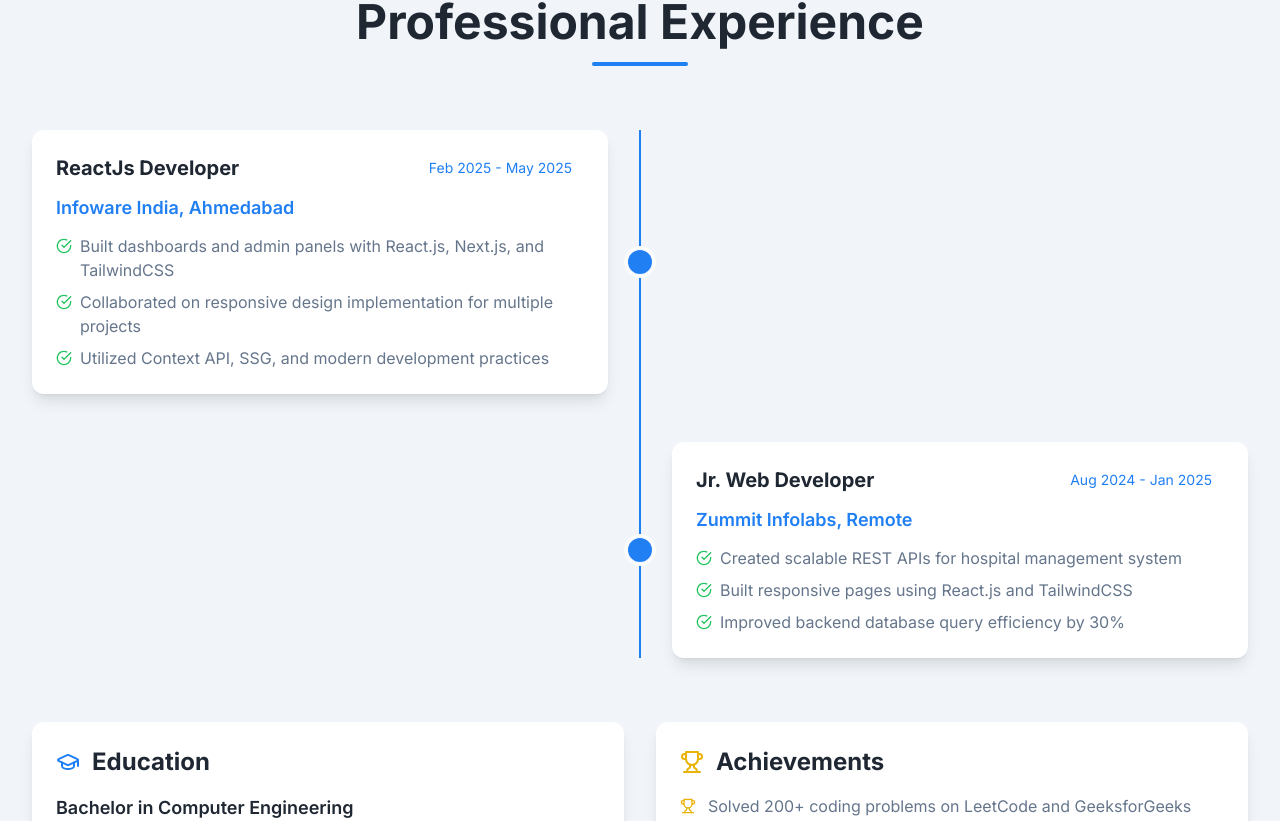
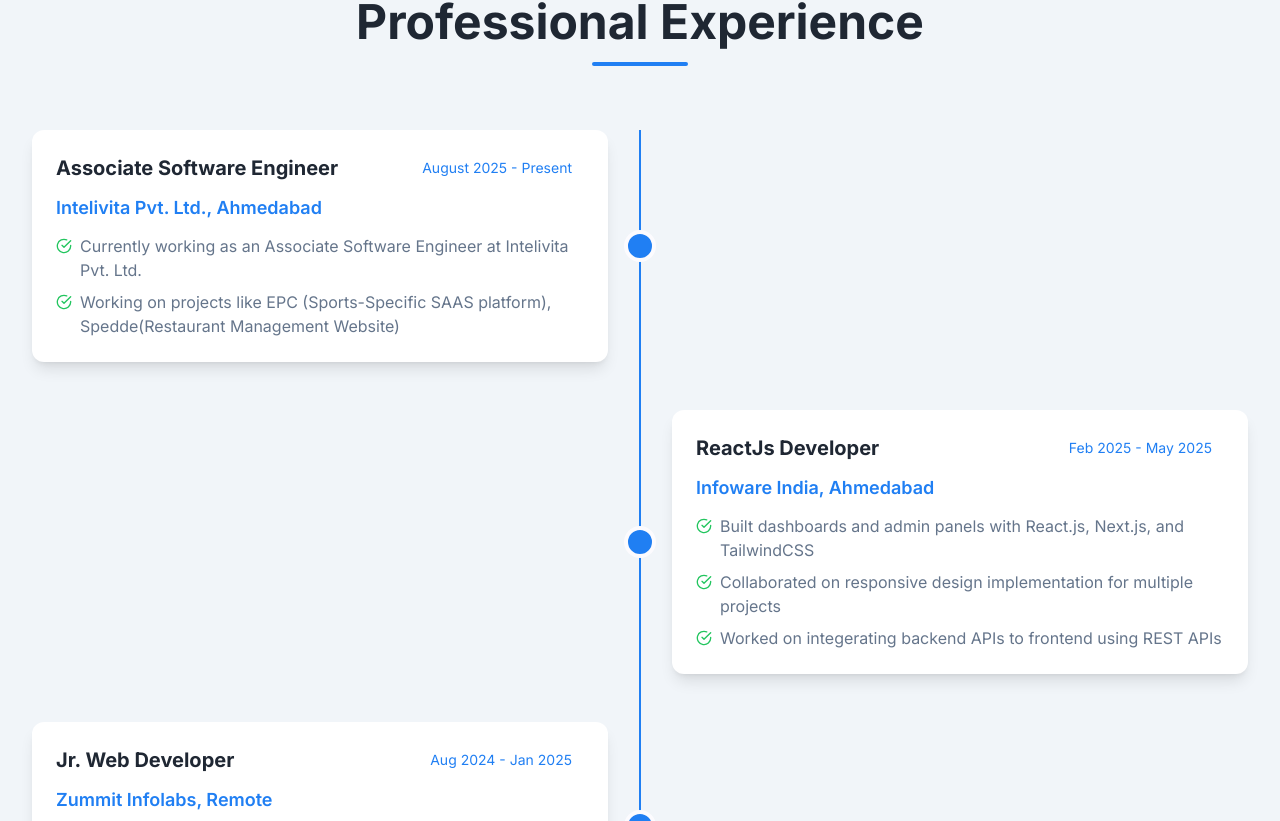
Before and after one commit to rishi-bathija/portfolio, a React (Vite) app: page / in a window 1280 px wide. Shown: the part 4399-5220 px from the top of the page. Built offline with nearby package versions, Linux system fonts and the light colour scheme.

Commit message:
added current experience

```diff
--- a/src/components/sections/experience.tsx
+++ b/src/components/sections/experience.tsx
@@ -2,6 +2,16 @@
 import { GraduationCap, Trophy, CheckCircle } from "lucide-react";
 
 const experiences = [
+  {
+    title: "Associate Software Engineer",
+    company: "Intelivita Pvt. Ltd., Ahmedabad",
+    period: "August 2025 - Present",
+    type: "current",
+    achievements: [
+      "Currently working as an Associate Software Engineer at Intelivita Pvt. Ltd.",
+      "Working on projects like EPC (Sports-Specific SAAS platform), Spedde(Restaurant Management Website)",
+    ],
+  },
   {
     title: "ReactJs Developer",
     company: "Infoware India, Ahmedabad",
@@ -10,7 +20,7 @@
     achievements: [
       "Built dashboards and admin panels with React.js, Next.js, and TailwindCSS",
       "Collaborated on responsive design implementation for multiple projects",
-      "Utilized Context API, SSG, and modern development practices",
+      "Worked on integerating backend APIs to frontend using REST APIs",
     ],
   },
   {
@@ -19,9 +29,8 @@
     period: "Aug 2024 - Jan 2025",
     type: "previous",
     achievements: [
-      "Created scalable REST APIs for hospital management system",
-      "Built responsive pages using React.js and TailwindCSS",
-      "Improved backend database query efficiency by 30%",
+      "Created REST APIs for hospital management system",
+      "Built the responsive UI for an ecommerce website using React.js and TailwindCSS",
     ],
   },
 ];
@@ -39,9 +48,8 @@
     <section
       id="experience"
       ref={ref}
-      className={`py-20 bg-accent transition-all duration-700 ${
-        isIntersecting ? "animate-slide-up" : "opacity-0 translate-y-8"
-      }`}
+      className={`py-20 bg-accent transition-all duration-700 ${isIntersecting ? "animate-slide-up" : "opacity-0 translate-y-8"
+        }`}
     >
       <div className="max-w-7xl mx-auto px-4 sm:px-6 lg:px-8">
         <div className="text-center mb-16">
```
